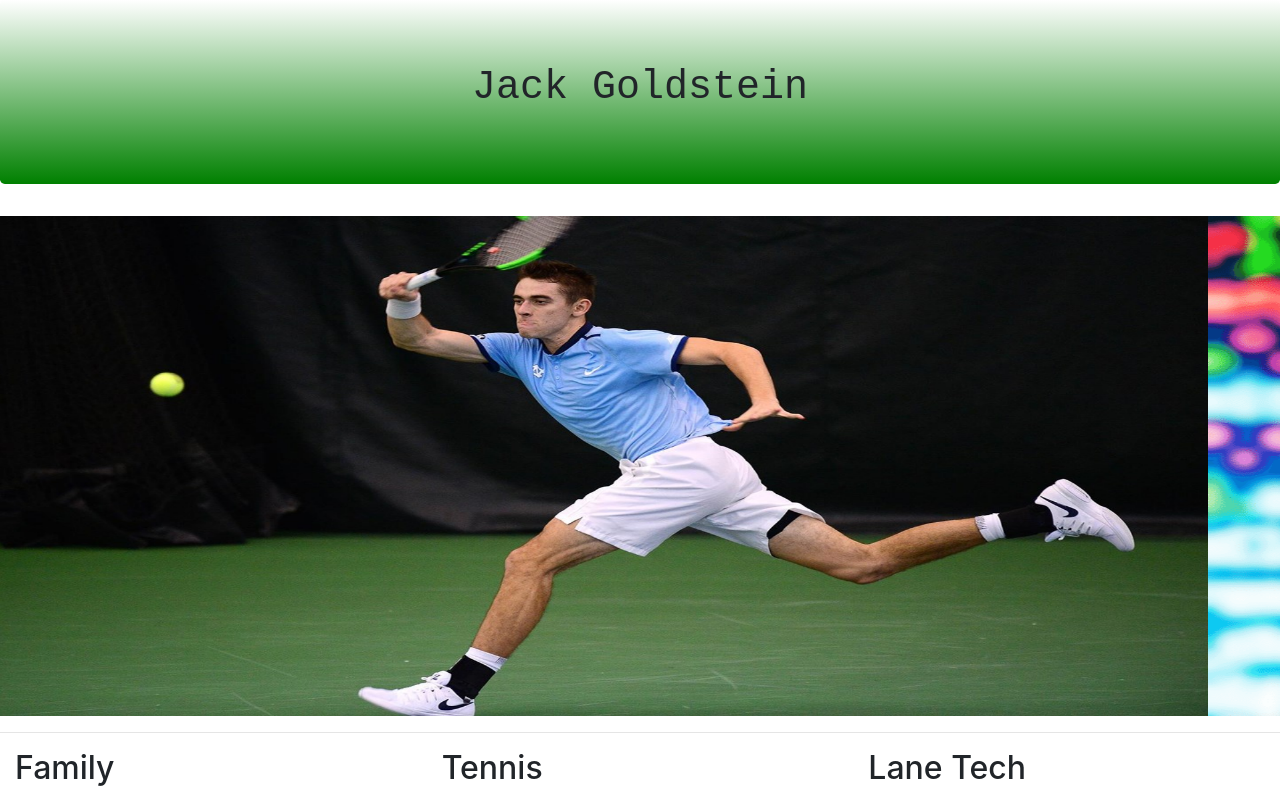
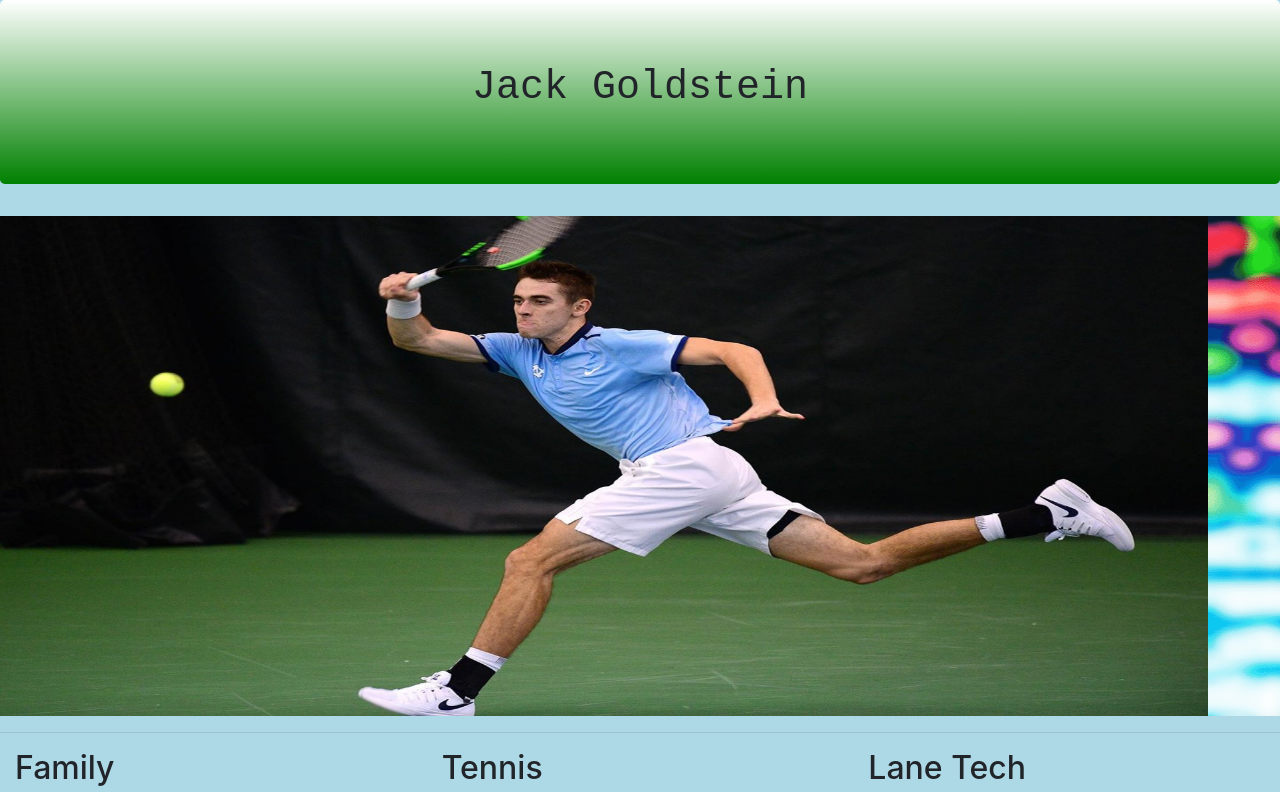
Before and after one commit to jmgoldstein/ecs1819-1, a plain HTML site: page webFinal/index.html in a window 1280 px wide. Shown: the top 792 px of the page. Drawn offline with nearby package versions, Linux system fonts and the light colour scheme.

Commit message:
First Commit

```diff
--- a/webFinal/index.html
+++ b/webFinal/index.html
@@ -10,7 +10,7 @@
           <script src="https://maxcdn.bootstrapcdn.com/bootstrap/4.2.1/js/bootstrap.min.js"></script>
 
     </head>
-    <body>
+    <body style="background-color:#add8e6;">
         <div class="jumbotron" id="jumbo1">
             <h1>Jack Goldstein</h1>
         </div>
```
